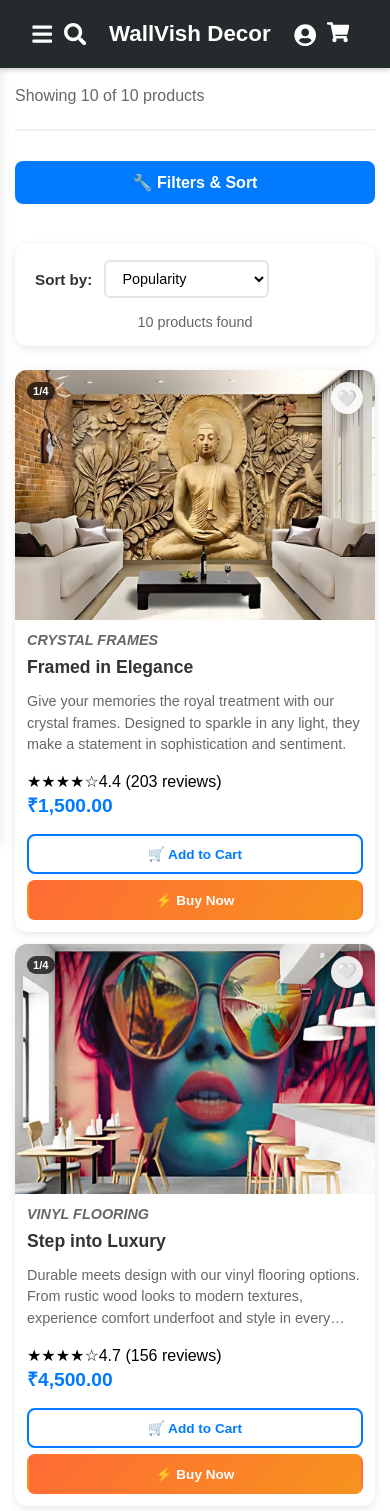
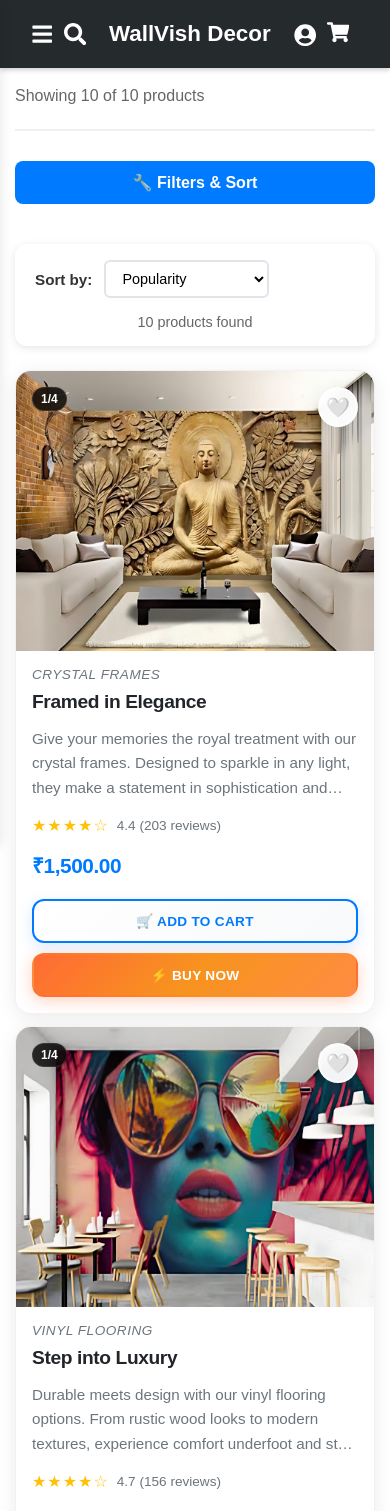
Before and after one commit to Dheeraj475/CPT_progress, a React (Vite) app: page /products in a window 390 px wide. Shown: the top 1511 px of the page. Built offline with nearby package versions, Linux system fonts and the light colour scheme.

Commit message:
Fix Wide Product Images and Premium Buttons

```diff
--- a/src/assets/ProductCard.css
+++ b/src/assets/ProductCard.css
@@ -1,24 +1,26 @@
 .product-card {
   background: white;
-  border-radius: 12px;
+  border-radius: 16px;
   overflow: hidden;
-  box-shadow: 0 2px 8px rgba(0, 0, 0, 0.1);
-  transition: all 0.3s ease;
+  box-shadow: 0 4px 20px rgba(0, 0, 0, 0.08);
+  transition: all 0.4s ease;
   animation: fadeInUp 0.5s ease;
   position: relative;
+  border: 1px solid rgba(0, 0, 0, 0.05);
 }
 
 .product-card:hover {
-  transform: translateY(-4px);
-  box-shadow: 0 8px 24px rgba(0, 0, 0, 0.15);
+  transform: translateY(-8px);
+  box-shadow: 0 12px 40px rgba(0, 0, 0, 0.15);
+  border-color: rgba(0, 123, 255, 0.2);
 }
 
 .product-image {
   position: relative;
   width: 100%;
-  height: 320px; /* Increased height for wider view */
+  height: 380px; /* Significantly increased height for wider view */
   overflow: hidden;
-  background: #f8f9fa;
+  background: linear-gradient(135deg, #f8f9fa, #e9ecef);
 }
 
 .image-carousel {
@@ -32,13 +34,14 @@
   width: 100%;
   height: 100%;
   overflow: hidden;
+  border-radius: 0;
 }
 
 .carousel-track {
   display: flex;
   width: 100%;
   height: 100%;
-  transition: transform 0.4s ease;
+  transition: transform 0.5s cubic-bezier(0.4, 0, 0.2, 1);
 }
 
 .carousel-slide {
@@ -50,33 +53,38 @@
 .carousel-slide img {
   width: 100%;
   height: 100%;
-  object-fit: cover; /* Better for wallpaper images */
-  transition: transform 0.3s ease;
+  object-fit: cover; /* Perfect for wallpaper images - shows full width */
+  transition: transform 0.4s cubic-bezier(0.4, 0, 0.2, 1);
+  filter: brightness(0.98) contrast(1.02);
 }
 
 .product-card:hover .carousel-slide img {
-  transform: scale(1.05);
+  transform: scale(1.08);
+  filter: brightness(1) contrast(1.05);
 }
 
-/* Carousel Navigation */
+/* Enhanced Carousel Navigation */
 .carousel-nav {
   position: absolute;
   top: 50%;
   transform: translateY(-50%);
-  background: rgba(255, 255, 255, 0.9);
+  background: rgba(255, 255, 255, 0.95);
   border: none;
   border-radius: 50%;
-  width: 32px;
-  height: 32px;
+  width: 40px;
+  height: 40px;
   cursor: pointer;
-  font-size: 0.8rem;
+  font-size: 1.2rem;
   font-weight: bold;
   color: #333;
-  transition: all 0.3s ease;
+  transition: all 0.3s cubic-bezier(0.4, 0, 0.2, 1);
   z-index: 5;
   opacity: 0;
-  backdrop-filter: blur(4px);
-  box-shadow: 0 2px 8px rgba(0, 0, 0, 0.1);
+  backdrop-filter: blur(8px);
+  box-shadow: 0 4px 20px rgba(0, 0, 0, 0.15);
+  display: flex;
+  align-items: center;
+  justify-content: center;
 }
 
 .product-card:hover .carousel-nav {
@@ -84,27 +92,28 @@
 }
 
 .carousel-nav:hover {
-  background: rgba(255, 255, 255, 1);
-  transform: translateY(-50%) scale(1.1);
-  box-shadow: 0 4px 12px rgba(0, 0, 0, 0.15);
+  background: white;
+  transform: translateY(-50%) scale(1.15);
+  box-shadow: 0 6px 25px rgba(0, 0, 0, 0.2);
+  color: #007bff;
 }
 
 .carousel-nav.prev {
-  left: 8px;
+  left: 12px;
 }
 
 .carousel-nav.next {
-  right: 8px;
+  right: 12px;
 }
 
-/* Carousel Indicators */
+/* Enhanced Carousel Indicators */
 .carousel-indicators {
   position: absolute;
-  bottom: 12px;
+  bottom: 16px;
   left: 50%;
   transform: translateX(-50%);
   display: flex;
-  gap: 6px;
+  gap: 8px;
   z-index: 5;
   opacity: 0;
   transition: opacity 0.3s ease;
@@ -115,119 +124,116 @@
 }
 
 .carousel-indicator {
-  width: 8px;
-  height: 8px;
+  width: 10px;
+  height: 10px;
   border-radius: 50%;
   background: rgba(255, 255, 255, 0.6);
   cursor: pointer;
-  transition: all 0.3s ease;
+  transition: all 0.3s cubic-bezier(0.4, 0, 0.2, 1);
   border: none;
+  backdrop-filter: blur(4px);
 }
 
 .carousel-indicator.active {
   background: white;
-  transform: scale(1.2);
-  box-shadow: 0 2px 4px rgba(0, 0, 0, 0.2);
+  transform: scale(1.3);
+  box-shadow: 0 2px 8px rgba(0, 0, 0, 0.3);
 }
 
 .carousel-indicator:hover {
   background: rgba(255, 255, 255, 0.9);
-  transform: scale(1.1);
+  transform: scale(1.2);
 }
 
-/* Image Counter */
+/* Enhanced Image Counter */
 .image-counter {
   position: absolute;
-  top: 12px;
-  left: 12px;
-  background: rgba(0, 0, 0, 0.7);
+  top: 16px;
+  left: 16px;
+  background: rgba(0, 0, 0, 0.8);
   color: white;
-  padding: 4px 8px;
-  border-radius: 12px;
-  font-size: 0.75rem;
-  font-weight: 600;
+  padding: 6px 12px;
+  border-radius: 20px;
+  font-size: 0.8rem;
+  font-weight: 700;
   z-index: 5;
-  backdrop-filter: blur(4px);
+  backdrop-filter: blur(8px);
+  border: 1px solid rgba(255, 255, 255, 0.1);
 }
 
+/* Enhanced Wishlist Button */
 .wishlist-btn {
   position: absolute;
-  top: 12px;
-  right: 12px;
-  background: rgba(255, 255, 255, 0.9);
+  top: 16px;
+  right: 16px;
+  background: rgba(255, 255, 255, 0.95);
   border: none;
   border-radius: 50%;
-  width: 36px;
-  height: 36px;
+  width: 44px;
+  height: 44px;
   cursor: pointer;
-  font-size: 1.2rem;
-  transition: all 0.3s ease;
-  backdrop-filter: blur(4px);
+  font-size: 1.4rem;
+  transition: all 0.3s cubic-bezier(0.4, 0, 0.2, 1);
+  backdrop-filter: blur(8px);
   display: flex;
   align-items: center;
   justify-content: center;
-  box-shadow: 0 2px 8px rgba(0, 0, 0, 0.1);
+  box-shadow: 0 4px 20px rgba(0, 0, 0, 0.1);
   z-index: 6;
+  border: 2px solid rgba(255, 255, 255, 0.8);
 }
 
 .wishlist-btn:hover {
-  background: rgba(255, 255, 255, 1);
-  transform: scale(1.1);
-  box-shadow: 0 4px 12px rgba(0, 0, 0, 0.15);
+  background: white;
+  transform: scale(1.15);
+  box-shadow: 0 6px 25px rgba(0, 0, 0, 0.15);
 }
 
 .wishlist-btn.in-wishlist {
   background: rgba(255, 182, 193, 0.95);
+  border-color: rgba(255, 105, 135, 0.5);
   animation: heartBeat 0.6s ease;
 }
 
 .wishlist-btn.in-wishlist:hover {
   background: rgba(255, 182, 193, 1);
-  transform: scale(1.1);
+  transform: scale(1.15);
+  box-shadow: 0 6px 25px rgba(255, 105, 135, 0.3);
 }
 
 @keyframes heartBeat {
-  0% {
-    transform: scale(1);
-  }
-  25% {
-    transform: scale(1.2);
-  }
-  50% {
-    transform: scale(1.1);
-  }
-  75% {
-    transform: scale(1.15);
-  }
-  100% {
-    transform: scale(1);
-  }
+  0% { transform: scale(1); }
+  25% { transform: scale(1.2); }
+  50% { transform: scale(1.1); }
+  75% { transform: scale(1.15); }
+  100% { transform: scale(1); }
 }
 
-/* Added to Cart Animation */
+/* Enhanced Added to Cart Animation */
 .added-to-cart-animation {
   position: absolute;
   top: 50%;
   left: 50%;
   transform: translate(-50%, -50%);
-  background: rgba(40, 167, 69, 0.95);
+  background: linear-gradient(135deg, #28a745, #20c997);
   color: white;
-  padding: 16px 20px;
-  border-radius: 12px;
+  padding: 20px 24px;
+  border-radius: 16px;
   display: flex;
   align-items: center;
-  gap: 8px;
-  font-weight: 600;
-  font-size: 0.9rem;
-  animation: addedToCartPop 2s ease;
+  gap: 12px;
+  font-weight: 700;
+  font-size: 1rem;
+  animation: addedToCartPop 2.5s ease;
   z-index: 10;
-  backdrop-filter: blur(4px);
-  box-shadow: 0 8px 24px rgba(40, 167, 69, 0.3);
+  backdrop-filter: blur(8px);
+  box-shadow: 0 12px 40px rgba(40, 167, 69, 0.4);
+  border: 2px solid rgba(255, 255, 255, 0.2);
 }
 
 .success-checkmark {
-  width: 24px;
-  height: 24px;
+  width: 28px;
+  height: 28px;
   background: white;
   color: #28a745;
   border-radius: 50%;
@@ -235,67 +241,68 @@
   align-items: center;
   justify-content: center;
   font-weight: bold;
-  font-size: 1rem;
-  animation: checkmarkBounce 0.6s ease;
+  font-size: 1.1rem;
+  animation: checkmarkBounce 0.8s ease;
+  box-shadow: 0 2px 8px rgba(0, 0, 0, 0.1);
 }
 
 @keyframes addedToCartPop {
   0% {
     opacity: 0;
-    transform: translate(-50%, -50%) scale(0.5);
+    transform: translate(-50%, -50%) scale(0.3) rotate(-10deg);
   }
   15% {
     opacity: 1;
-    transform: translate(-50%, -50%) scale(1.1);
+    transform: translate(-50%, -50%) scale(1.1) rotate(2deg);
   }
   25% {
-    transform: translate(-50%, -50%) scale(1);
+    transform: translate(-50%, -50%) scale(1) rotate(0deg);
   }
   85% {
     opacity: 1;
-    transform: translate(-50%, -50%) scale(1);
+    transform: translate(-50%, -50%) scale(1) rotate(0deg);
   }
   100% {
     opacity: 0;
-    transform: translate(-50%, -50%) scale(0.8);
+    transform: translate(-50%, -50%) scale(0.8) rotate(5deg);
   }
 }
 
 @keyframes checkmarkBounce {
-  0% {
-    transform: scale(0);
-  }
-  50% {
-    transform: scale(1.3);
-  }
-  100% {
-    transform: scale(1);
-  }
+  0% { transform: scale(0) rotate(0deg); }
+  50% { transform: scale(1.4) rotate(180deg); }
+  100% { transform: scale(1) rotate(360deg); }
 }
 
+/* Enhanced Product Info */
 .product-info {
-  padding: 20px;
+  padding: 24px;
+  background: white;
 }
 
 .product-info h4 {
   font-style: italic;
-  font-size: 0.9rem;
-  color: #666;
+  font-size: 0.85rem;
+  color: #6c757d;
   margin: 0 0 8px 0;
+  text-transform: uppercase;
+  letter-spacing: 0.5px;
+  font-weight: 500;
 }
 
 .product-info h3 {
-  font-size: 1.2rem;
-  font-weight: 600;
+  font-size: 1.3rem;
+  font-weight: 700;
   margin: 0 0 12px 0;
-  color: #333;
+  color: #212529;
   line-height: 1.3;
+  letter-spacing: -0.02em;
 }
 
 .product-info p {
-  font-size: 0.9rem;
-  color: #666;
-  line-height: 1.5;
+  font-size: 0.95rem;
+  color: #6c757d;
+  line-height: 1.6;
   margin: 0 0 16px 0;
   display: -webkit-box;
   -webkit-line-clamp: 3;
@@ -303,91 +310,194 @@
   overflow: hidden;
 }
 
-.product-price {
-  font-size: 1.3rem;
-  font-weight: 700;
-  color: #007bff;
-  margin: 0 0 16px 0;
+/* Enhanced Product Rating */
+.product-rating {
+  display: flex;
+  align-items: center;
+  gap: 8px;
+  margin-bottom: 16px;
 }
 
-/* Product Actions */
+.rating-stars {
+  color: #ffc107;
+  font-size: 1rem;
+  letter-spacing: 1px;
+}
+
+.rating-text {
+  font-size: 0.85rem;
+  color: #6c757d;
+  font-weight: 500;
+}
+
+.product-price {
+  font-size: 1.4rem;
+  font-weight: 800;
+  color: #007bff;
+  margin: 0 0 20px 0;
+  letter-spacing: -0.02em;
+}
+
+/* PREMIUM BUTTON DESIGNS */
 .product-actions {
   width: 100%;
 }
 
 .cart-actions {
   display: flex;
-  gap: 8px;
+  gap: 12px;
   width: 100%;
 }
 
-.add-to-cart-btn,
-.buy-now-btn,
-.go-to-cart-btn {
+/* Premium Add to Cart Button */
+.add-to-cart-btn {
   flex: 1;
-  padding: 12px 16px;
-  border: none;
-  border-radius: 8px;
-  font-weight: 600;
-  font-size: 0.9rem;
+  padding: 14px 20px;
+  background: linear-gradient(135deg, #ffffff 0%, #f8f9fa 100%);
+  color: #007bff;
+  border: 2px solid #007bff;
+  border-radius: 12px;
+  font-weight: 700;
+  font-size: 0.95rem;
   cursor: pointer;
-  transition: all 0.3s ease;
+  transition: all 0.3s cubic-bezier(0.4, 0, 0.2, 1);
   display: flex;
   align-items: center;
   justify-content: center;
-  gap: 6px;
+  gap: 8px;
   position: relative;
   overflow: hidden;
+  text-transform: uppercase;
+  letter-spacing: 0.5px;
+  box-shadow: 0 4px 15px rgba(0, 123, 255, 0.15);
 }
 
-.add-to-cart-btn {
-  background: #fff;
-  color: #007bff;
-  border: 2px solid #007bff;
+.add-to-cart-btn::before {
+  content: '';
+  position: absolute;
+  top: 0;
+  left: -100%;
+  width: 100%;
+  height: 100%;
+  background: linear-gradient(90deg, transparent, rgba(255, 255, 255, 0.4), transparent);
+  transition: left 0.5s ease;
+}
+
+.add-to-cart-btn:hover::before {
+  left: 100%;
 }
 
 .add-to-cart-btn:hover:not(:disabled) {
-  background: #007bff;
+  background: linear-gradient(135deg, #007bff 0%, #0056b3 100%);
   color: white;
-  transform: translateY(-2px);
-  box-shadow: 0 4px 12px rgba(0, 123, 255, 0.3);
+  transform: translateY(-3px);
+  box-shadow: 0 8px 25px rgba(0, 123, 255, 0.3);
+  border-color: #0056b3;
 }
 
 .add-to-cart-btn.loading {
-  background: #f8f9fa;
+  background: linear-gradient(135deg, #f8f9fa 0%, #e9ecef 100%);
   color: #6c757d;
   border-color: #dee2e6;
   cursor: not-allowed;
+  transform: none;
+  box-shadow: 0 2px 8px rgba(0, 0, 0, 0.1);
 }
 
+/* Premium Buy Now Button */
 .buy-now-btn {
-  background: linear-gradient(135deg, #ff6b35, #f7931e);
+  flex: 1;
+  padding: 14px 20px;
+  background: linear-gradient(135deg, #ff6b35 0%, #f7931e 50%, #ff8c42 100%);
   color: white;
   border: 2px solid transparent;
+  border-radius: 12px;
+  font-weight: 700;
+  font-size: 0.95rem;
+  cursor: pointer;
+  transition: all 0.3s cubic-bezier(0.4, 0, 0.2, 1);
+  display: flex;
+  align-items: center;
+  justify-content: center;
+  gap: 8px;
+  position: relative;
+  overflow: hidden;
+  text-transform: uppercase;
+  letter-spacing: 0.5px;
+  box-shadow: 0 4px 15px rgba(255, 107, 53, 0.3);
+}
+
+.buy-now-btn::before {
+  content: '';
+  position: absolute;
+  top: 0;
+  left: -100%;
+  width: 100%;
+  height: 100%;
+  background: linear-gradient(90deg, transparent, rgba(255, 255, 255, 0.3), transparent);
+  transition: left 0.5s ease;
+}
+
+.buy-now-btn:hover::before {
+  left: 100%;
 }
 
 .buy-now-btn:hover {
-  background: linear-gradient(135deg, #e55a2b, #e8851a);
-  transform: translateY(-2px);
-  box-shadow: 0 4px 12px rgba(255, 107, 53, 0.4);
+  background: linear-gradient(135deg, #e55a2b 0%, #e8851a 50%, #ff7b32 100%);
+  transform: translateY(-3px);
+  box-shadow: 0 8px 25px rgba(255, 107, 53, 0.4);
+  border-color: rgba(255, 255, 255, 0.2);
 }
 
+/* Premium Go to Cart Button */
 .go-to-cart-btn {
-  background: #28a745;
+  flex: 1;
+  padding: 14px 20px;
+  background: linear-gradient(135deg, #28a745 0%, #20c997 50%, #17a2b8 100%);
   color: white;
   border: 2px solid transparent;
+  border-radius: 12px;
+  font-weight: 700;
+  font-size: 0.95rem;
+  cursor: pointer;
+  transition: all 0.3s cubic-bezier(0.4, 0, 0.2, 1);
+  display: flex;
+  align-items: center;
+  justify-content: center;
+  gap: 8px;
+  position: relative;
+  overflow: hidden;
+  text-transform: uppercase;
+  letter-spacing: 0.5px;
+  box-shadow: 0 4px 15px rgba(40, 167, 69, 0.3);
+}
+
+.go-to-cart-btn::before {
+  content: '';
+  position: absolute;
+  top: 0;
+  left: -100%;
+  width: 100%;
+  height: 100%;
+  background: linear-gradient(90deg, transparent, rgba(255, 255, 255, 0.3), transparent);
+  transition: left 0.5s ease;
+}
+
+.go-to-cart-btn:hover::before {
+  left: 100%;
 }
 
 .go-to-cart-btn:hover {
-  background: #218838;
-  transform: translateY(-2px);
-  box-shadow: 0 4px 12px rgba(40, 167, 69, 0.3);
+  background: linear-gradient(135deg, #218838 0%, #1e7e34 50%, #155724 100%);
+  transform: translateY(-3px);
+  box-shadow: 0 8px 25px rgba(40, 167, 69, 0.4);
+  border-color: rgba(255, 255, 255, 0.2);
 }
 
-/* Loading Spinner */
+/* Enhanced Loading Spinner */
 .loading-spinner {
-  width: 16px;
-  height: 16px;
+  width: 18px;
+  height: 18px;
   border: 2px solid transparent;
   border-top: 2px solid #6c757d;
   border-radius: 50%;
@@ -399,33 +509,34 @@
   100% { transform: rotate(360deg); }
 }
 
-/* Button Ripple Effect */
-.add-to-cart-btn::before,
-.buy-now-btn::before,
-.go-to-cart-btn::before {
-  content: '';
-  position: absolute;
-  top: 50%;
-  left: 50%;
-  width: 0;
-  height: 0;
-  border-radius: 50%;
-  background: rgba(255, 255, 255, 0.3);
-  transform: translate(-50%, -50%);
-  transition: width 0.6s, height 0.6s;
+/* Button Press Effect */
+.add-to-cart-btn:active,
+.buy-now-btn:active,
+.go-to-cart-btn:active {
+  transform: translateY(-1px) scale(0.98);
+  transition: transform 0.1s ease;
 }
 
-.add-to-cart-btn:active::before,
-.buy-now-btn:active::before,
-.go-to-cart-btn:active::before {
-  width: 300px;
-  height: 300px;
+/* Button Glow Effect */
+.add-to-cart-btn:focus,
+.buy-now-btn:focus,
+.go-to-cart-btn:focus {
+  outline: none;
+  box-shadow: 0 0 0 3px rgba(0, 123, 255, 0.25);
+}
+
+.buy-now-btn:focus {
+  box-shadow: 0 0 0 3px rgba(255, 107, 53, 0.25);
+}
+
+.go-to-cart-btn:focus {
+  box-shadow: 0 0 0 3px rgba(40, 167, 69, 0.25);
 }
 
 @keyframes fadeInUp {
   from {
     opacity: 0;
-    transform: translateY(20px);
+    transform: translateY(30px);
   }
   to {
     opacity: 1;
@@ -436,83 +547,112 @@
 /* Responsive Design */
 @media (max-width: 768px) {
   .product-image {
-    height: 280px; /* Slightly smaller on mobile but still wide */
+    height: 320px; /* Still wide on mobile */
+  }
+
+  .product-info {
+    padding: 20px;
+  }
+
+  .product-info h3 {
+    font-size: 1.2rem;
+  }
+
+  .product-price {
+    font-size: 1.3rem;
+  }
+
+  .wishlist-btn {
+    width: 40px;
+    height: 40px;
+    font-size: 1.2rem;
+  }
+
+  .carousel-nav {
+    width: 36px;
+    height: 36px;
+    font-size: 1rem;
+  }
+
+  .carousel-indicators {
+    bottom: 12px;
+  }
+
+  .carousel-indicator {
+    width: 8px;
+    height: 8px;
+  }
+
+  .cart-actions {
+    flex-direction: column;
+    gap: 12px;
+  }
+
+  .add-to-cart-btn,
+  .buy-now-btn,
+  .go-to-cart-btn {
+    width: 100%;
+    padding: 14px;
+    font-size: 0.9rem;
+  }
+
+  .added-to-cart-animation {
+    padding: 16px 20px;
+    font-size: 0.9rem;
+  }
+}
+
+@media (max-width: 480px) {
+  .product-image {
+    height: 280px; /* Maintain wide aspect even on small screens */
   }
 
   .product-info {
     padding: 16px;
   }
 
-  .product-info h3 {
-    font-size: 1.1rem;
-  }
-
-  .product-price {
-    font-size: 1.2rem;
-  }
-
-  .wishlist-btn {
-    width: 32px;
-    height: 32px;
-    font-size: 1rem;
-  }
-
-  .carousel-nav {
-    width: 28px;
-    height: 28px;
-    font-size: 0.7rem;
-  }
-
-  .carousel-indicators {
-    bottom: 8px;
-  }
-
-  .carousel-indicator {
-    width: 6px;
-    height: 6px;
-  }
-
   .cart-actions {
-    flex-direction: column;
-    gap: 8px;
+    gap: 10px;
   }
 
   .add-to-cart-btn,
   .buy-now-btn,
   .go-to-cart-btn {
-    width: 100%;
     padding: 12px;
-    font-size: 0.9rem;
+    font-size: 0.85rem;
+    letter-spacing: 0.3px;
   }
 
-  .added-to-cart-animation {
-    padding: 12px 16px;
-    font-size: 0.8rem;
+  .image-counter {
+    font-size: 0.75rem;
+    padding: 4px 8px;
+  }
+
+  .success-checkmark {
+    width: 24px;
+    height: 24px;
+    font-size: 1rem;
   }
 }
 
-@media (max-width: 480px) {
+/* Large screens - even wider images */
+@media (min-width: 1200px) {
   .product-image {
-    height: 250px;
+    height: 420px; /* Extra wide on large screens */
   }
 
   .product-info {
-    padding: 12px;
+    padding: 28px;
   }
 
   .cart-actions {
-    gap: 6px;
+    gap: 16px;
   }
 
   .add-to-cart-btn,
   .buy-now-btn,
   .go-to-cart-btn {
-    padding: 10px;
-    font-size: 0.85rem;
-  }
-
-  .image-counter {
-    font-size: 0.7rem;
-    padding: 3px 6px;
+    padding: 16px 24px;
+    font-size: 1rem;
   }
 }
```
